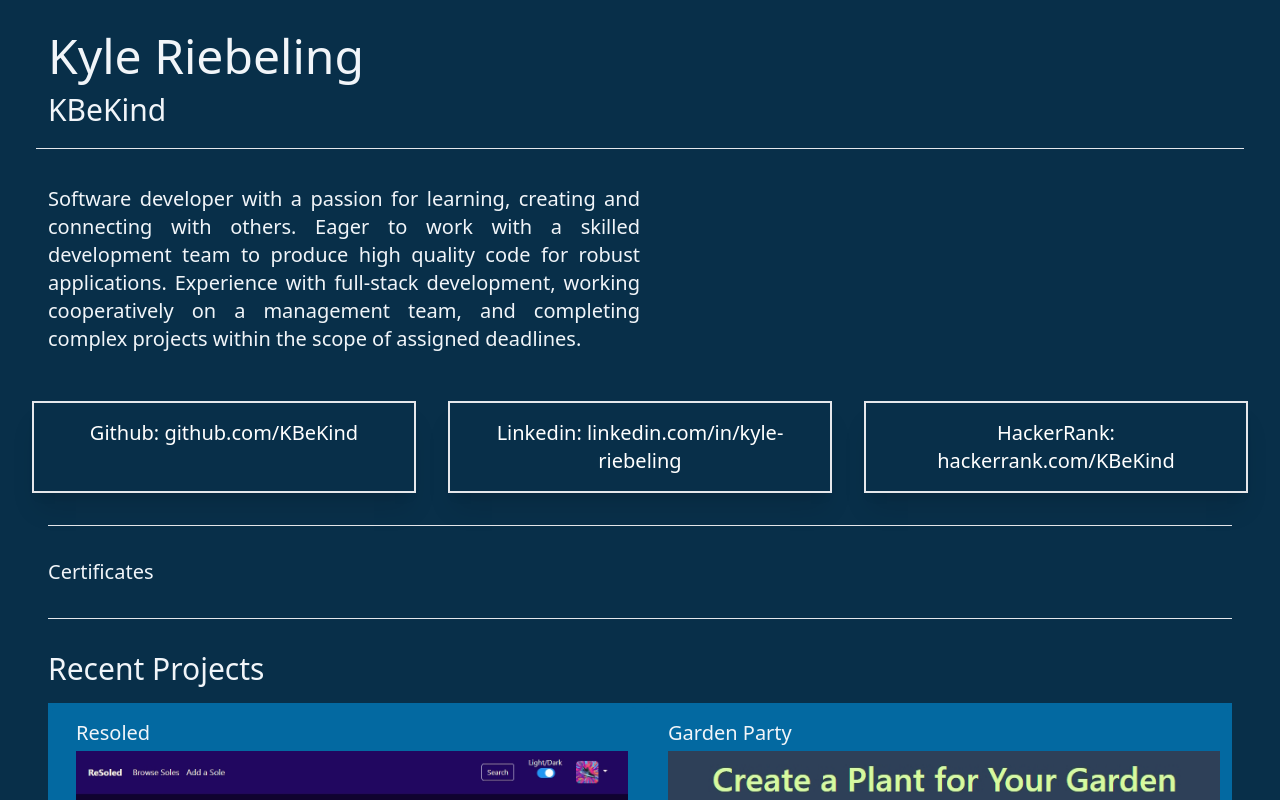
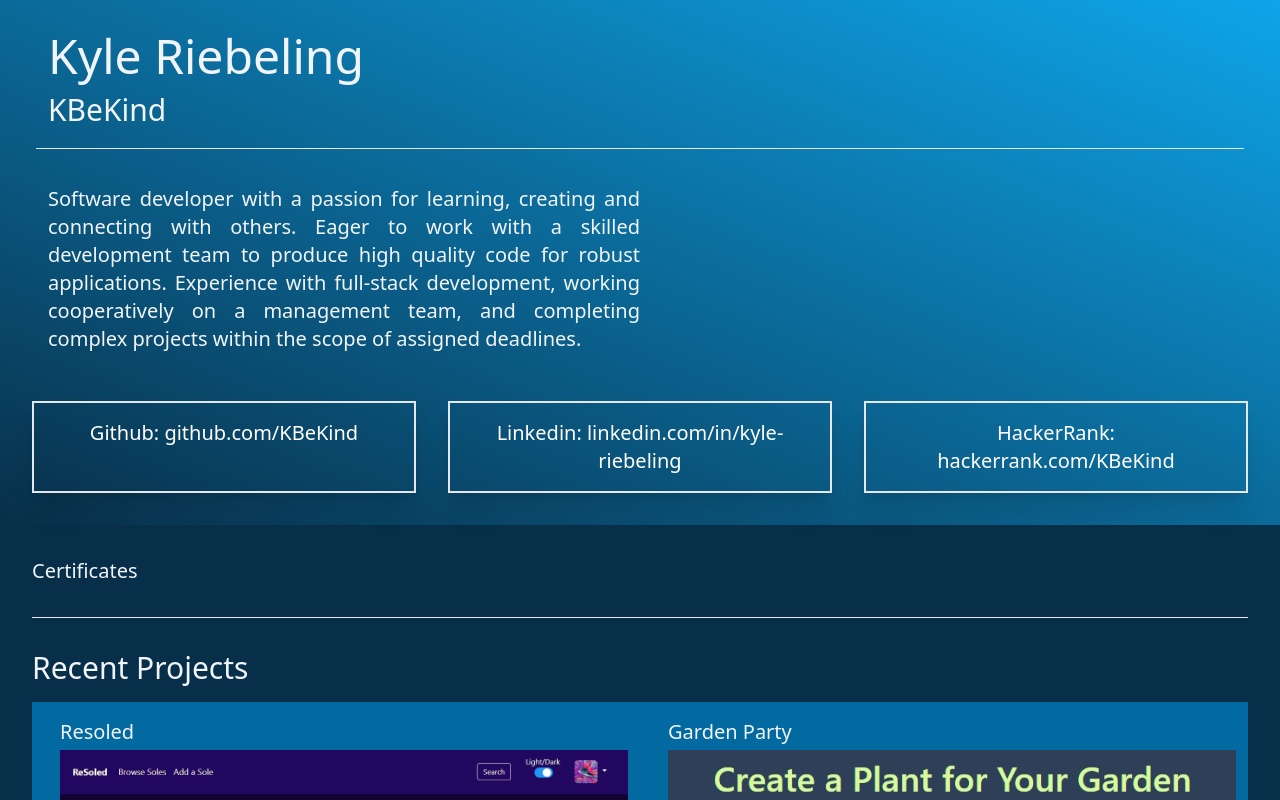
Before and after one commit to KBeKind/portfolio, a Next.js app: page / in a window 1280 px wide. Shown: the top 800 px of the page. Built offline with nearby package versions, Linux system fonts and the light colour scheme.

Commit message:
added gradient and adjusted styling for opening

```diff
--- a/src/app/layout.tsx
+++ b/src/app/layout.tsx
@@ -17,7 +17,7 @@ export default function RootLayout({
   return (
     <html lang="en">
       <body
-        className={`inter.className text-xl bg-sky-950 text-slate-100 container mx-auto p-4`}
+        className={`inter.className text-xl bg-sky-950 text-slate-100 container mx-auto`}
       >
         {children}
       </body>
--- a/src/app/page.tsx
+++ b/src/app/page.tsx
@@ -3,6 +3,7 @@ import Link from "next/link";
 export default function Home() {
   return (
     <>
+      <div className="bg-gradient-to-bl from-sky-500 to-sky-950 p-4">
         <div className="m-4">
           <p className="text-5xl mx-4 my-3">Kyle Riebeling</p>
           <p className="text-3xl mx-4 my-3">KBeKind</p>
@@ -11,11 +12,11 @@ export default function Home() {
         <div className="text-justify w-full md:w-5/6 lg:w-3/4 xl:w-1/2 md:m-4 p-4 me-8 ms-3 my-2 flex">
           <p className="">
             Software developer with a passion for learning, creating and
-          connecting with others. Eager to work with a skilled development team
-          to produce high quality code for robust applications. Experience with
-          full-stack development, working cooperatively on a management team,
-          and completing complex projects within the scope of assigned
-          deadlines.
+            connecting with others. Eager to work with a skilled development
+            team to produce high quality code for robust applications.
+            Experience with full-stack development, working cooperatively on a
+            management team, and completing complex projects within the scope of
+            assigned deadlines.
           </p>
         </div>
 
@@ -23,27 +24,27 @@ export default function Home() {
           <Link
             href="https://github.com/KBeKind"
             target="_blank"
-          className="m-4 p-4 border-2 shadow-xl w-96 flex-none text-center hover:!bg-gradient-to-b from-sky-600 to-sky-900 text-white duration-300 group-hover:bg-sky-900"
+            className="m-4 p-4 border-2 shadow-xl w-96 flex-none text-center hover:!bg-gradient-to-b from-sky-500 to-sky-800 text-white duration-300 group-hover:bg-sky-800"
           >
             Github: github.com/KBeKind
           </Link>
           <Link
             href="https://www.linkedin.com/in/kyle-riebeling/"
             target="_blank"
-          className="m-4 p-4 border-2 shadow-xl w-96 flex-none text-center hover:!bg-gradient-to-b from-sky-600 to-sky-900 text-white duration-300 group-hover:bg-sky-900"
+            className="m-4 p-4 border-2 shadow-xl w-96 flex-none text-center hover:!bg-gradient-to-b from-sky-500 to-sky-800 text-white duration-300 group-hover:bg-sky-800"
           >
             Linkedin: linkedin.com/in/kyle-riebeling
           </Link>
           <Link
             href="https://www.hackerrank.com/KBeKind"
             target="_blank"
-          className="m-4 p-4 border-2 shadow-xl w-96 flex-none text-center hover:!bg-gradient-to-b from-sky-600 to-sky-900 text-white duration-300 group-hover:bg-sky-900"
+            className="m-4 p-4 border-2 shadow-xl w-96 flex-none text-center hover:!bg-gradient-to-b from-sky-500 to-sky-800 text-white duration-300 group-hover:bg-sky-800"
           >
             HackerRank: hackerrank.com/KBeKind
           </Link>
         </div>
-
-      <hr className="mx-8 my-4" />
+      </div>
+      {/* <hr className="mx-8 my-4" /> */}
 
       <div className="m-4 p-4">
         <p>Certificates</p>
```
Lines whose indentation alone changed are shown as unchanged.
